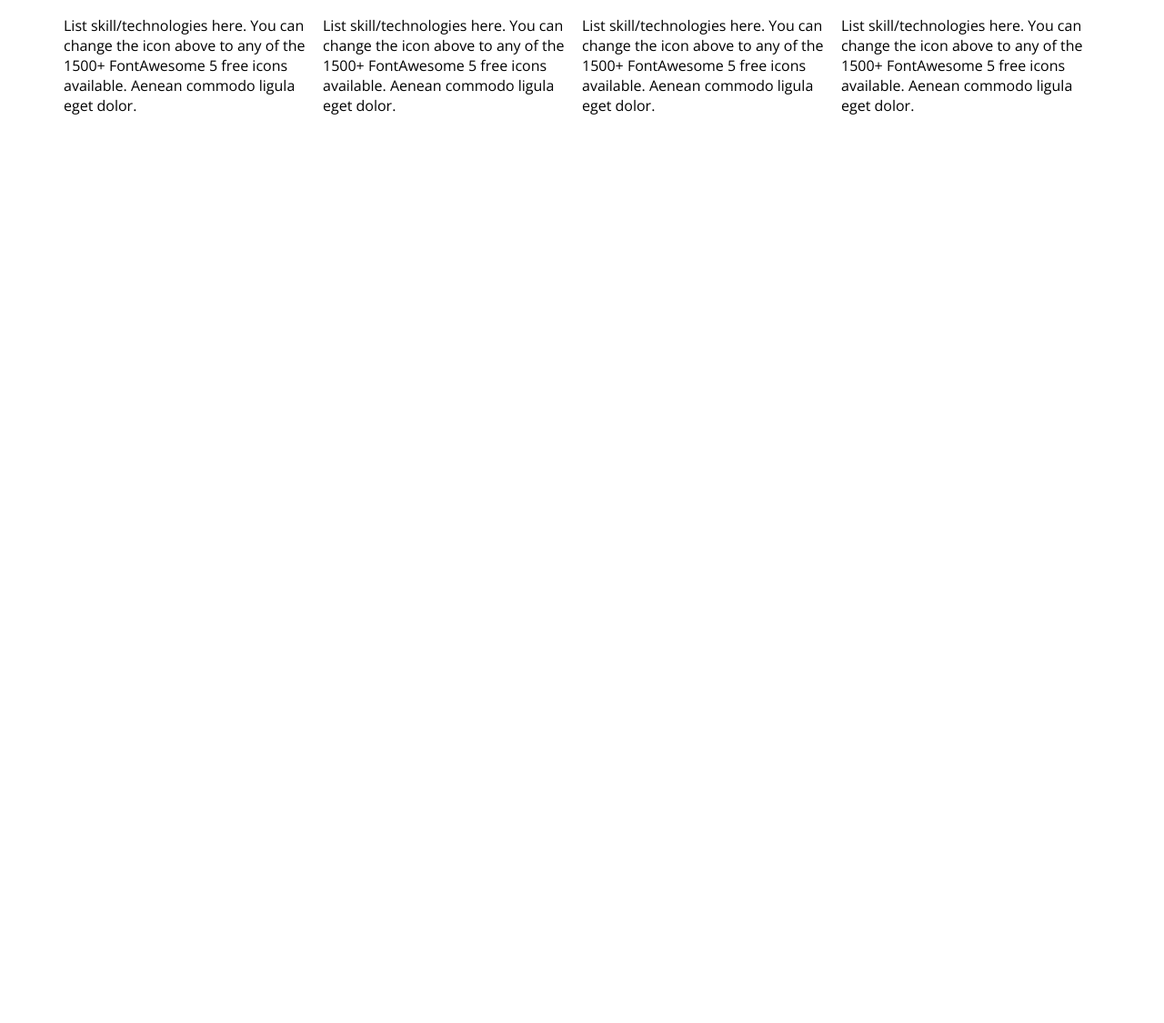
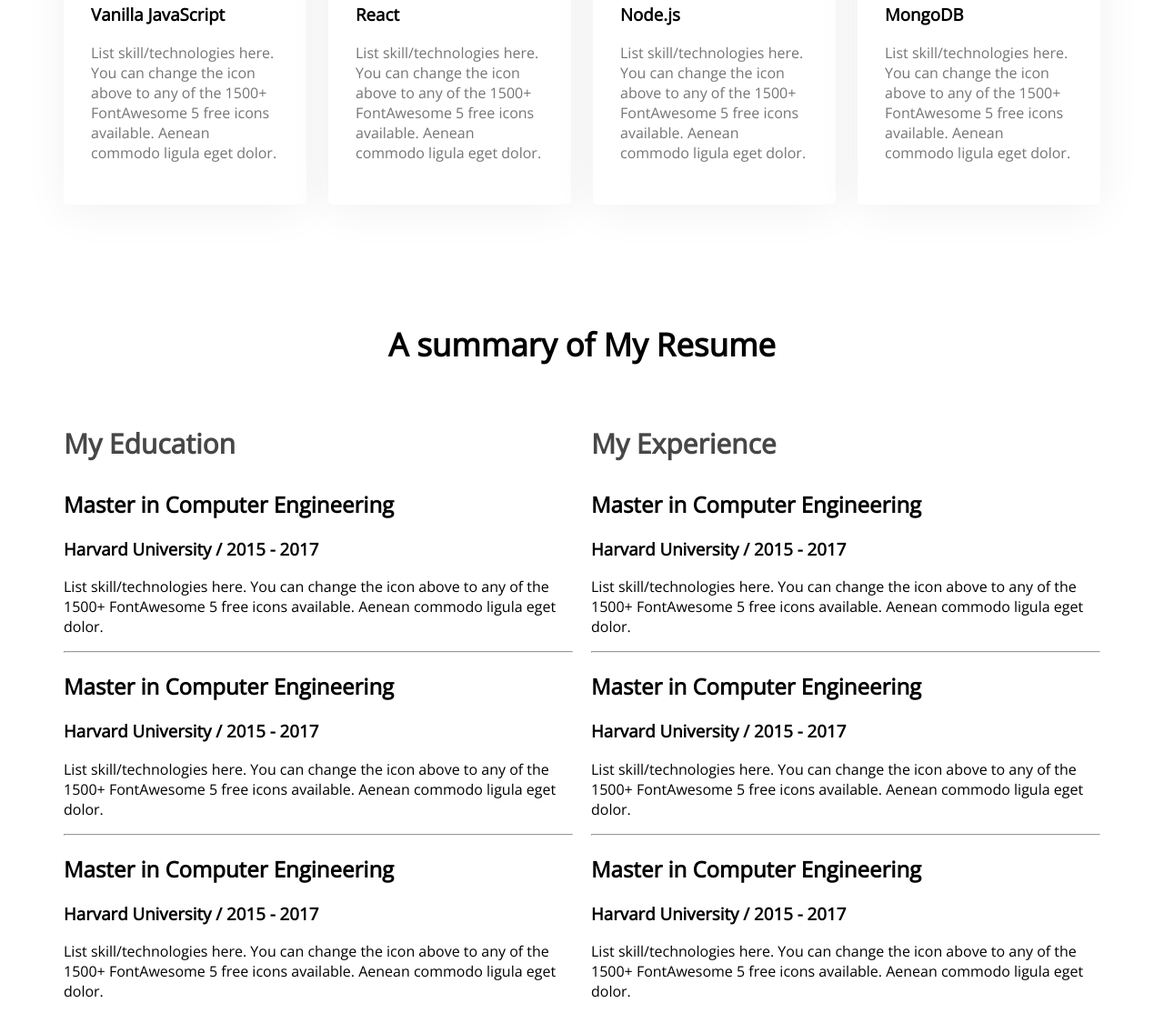
Before and after one commit to Mahmudul-1106/web-developer-portfolio, a plain HTML site: page index.html in a window 1280 px wide. Shown: the part 1990-3115 px from the top of the page at 91% size. Before the commit the page ends 2141 px from the top, so only its background shows below. Drawn offline with nearby package versions, Linux system fonts and the light colour scheme.

Commit message:
resume section added

```diff
--- a/index.html
+++ b/index.html
@@ -25,9 +25,10 @@
         </nav>
         <div class="banner">
             <div class="banner-con">
-                <h3 class="banner-greeting">Hi, I  am</h3>
+                <h3 class="banner-greeting">Hi, I am</h3>
                 <h1 class="banner-titel">Mary Hardy</h1>
-                <p>Shot what able cold new see hold.Friendly as an betrayed formerly he. Morning because as to society behaved moments.</p>
+                <p>Shot what able cold new see hold.Friendly as an betrayed formerly he. Morning because as to society
+                    behaved moments.</p>
                 <button class="btn-primary">Download CV</button>
                 <button class="btn-primary">Contact</button>
             </div>
@@ -37,7 +38,10 @@
     <main>
         <section class="about">
             <h3 class="section-title">About Me</h3>
-            <p class="section-description">I, m a designer & developer with a passion for web design. I enjoy developing simple, clean and slick websites that provide real value to the end user. Thousands of clients have procured exceptional resulfs while working with me. Delivering work within time and budget which meets clients requirements in our mata.</p>
+            <p class="section-description">I, m a designer & developer with a passion for web design. I enjoy developing
+                simple, clean and slick websites that provide real value to the end user. Thousands of clients have
+                procured exceptional resulfs while working with me. Delivering work within time and budget which meets
+                clients requirements in our mata.</p>
             <div class="about-info-container">
                 <div class="about-info">
                     <h4 class="info-titel">Name:</h4>
@@ -59,32 +63,88 @@
         </section>
 
         <!-- what i do section start-->
-         <section>
+        <section>
             <h3 class="section-title">What I do</h3>
-            <p id="what-i-do-description" class="section-description">I have more than 10 years experience building software for clients all over the world. Below is a quick overview of my main technical skill sets and technologies i use. Want to find out more about my experience? Check out my online resume and project portfolio.</p>
+            <p id="what-i-do-description" class="section-description">I have more than 10 years experience building
+                software for clients all over the world. Below is a quick overview of my main technical skill sets and
+                technologies i use. Want to find out more about my experience? Check out my online resume and project
+                portfolio.</p>
             <div class="skill-container">
                 <div class="skill">
                     <img src="images/icons/js.png" alt="">
                     <h3 class="skill-title">Vanilla JavaScript</h3>
-                    <p class="skill-description">List skill/technologies here. You can change the icon above to any of the 1500+ FontAwesome 5 free icons available. Aenean commodo ligula eget dolor.</p>
+                    <p class="skill-description">List skill/technologies here. You can change the icon above to any of
+                        the 1500+ FontAwesome 5 free icons available. Aenean commodo ligula eget dolor.</p>
                 </div>
                 <div class="skill">
                     <img src="images/icons/react.png" alt="">
                     <h3 class="skill-title">React</h3>
-                    <p class="skill-description">List skill/technologies here. You can change the icon above to any of the 1500+ FontAwesome 5 free icons available. Aenean commodo ligula eget dolor.</p>
+                    <p class="skill-description">List skill/technologies here. You can change the icon above to any of
+                        the 1500+ FontAwesome 5 free icons available. Aenean commodo ligula eget dolor.</p>
                 </div>
                 <div class="skill">
                     <img src="images/icons/nodejs.png" alt="">
                     <h3 class="skill-title">Node.js</h3>
-                    <p class="skill-description">List skill/technologies here. You can change the icon above to any of the 1500+ FontAwesome 5 free icons available. Aenean commodo ligula eget dolor.</p>
+                    <p class="skill-description">List skill/technologies here. You can change the icon above to any of
+                        the 1500+ FontAwesome 5 free icons available. Aenean commodo ligula eget dolor.</p>
                 </div>
                 <div class="skill">
                     <img src="images/icons/mongo.png" alt="">
                     <h3 class="skill-title">MongoDB</h3>
-                    <p class="skill-description">List skill/technologies here. You can change the icon above to any of the 1500+ FontAwesome 5 free icons available. Aenean commodo ligula eget dolor.</p>
+                    <p class="skill-description">List skill/technologies here. You can change the icon above to any of
+                        the 1500+ FontAwesome 5 free icons available. Aenean commodo ligula eget dolor.</p>
                 </div>
             </div>
-         </section>
+        </section>
+
+        <!-- resume section -->
+        <section>
+            <h3 class="section-title">A summary of My Resume</h3>
+            <div class="resume-container">
+                <div class="resume-colume">
+                    <h3 class="resume-colume-title">My Education</h3>
+
+                    <div class="resume-item">
+                        <h2 class="resume-item-title">Master in Computer Engineering</h2>
+                        <h3 class="resume-item-institute">Harvard University / 2015 - 2017</h3>
+                        <p class="resume-item-description">List skill/technologies here. You can change the icon above to any of the 1500+ FontAwesome 5 free icons available. Aenean commodo ligula eget dolor.</p>
+                    </div>
+                    <hr>
+                    <div class="resume-item">
+                        <h2 class="resume-item-title">Master in Computer Engineering</h2>
+                        <h3 class="resume-item-institute">Harvard University / 2015 - 2017</h3>
+                        <p class="resume-item-description">List skill/technologies here. You can change the icon above to any of the 1500+ FontAwesome 5 free icons available. Aenean commodo ligula eget dolor.</p>
+                    </div>
+                    <hr>
+                    <div class="resume-item">
+                        <h2 class="resume-item-title">Master in Computer Engineering</h2>
+                        <h3 class="resume-item-institute">Harvard University / 2015 - 2017</h3>
+                        <p class="resume-item-description">List skill/technologies here. You can change the icon above to any of the 1500+ FontAwesome 5 free icons available. Aenean commodo ligula eget dolor.</p>
+                    </div>
+
+                </div>
+                <div class="resume-colume">
+                    <h3 class="resume-colume-title">My Experience</h3>
+                    <div class="resume-item">
+                        <h2 class="resume-item-title">Master in Computer Engineering</h2>
+                        <h3 class="resume-item-institute">Harvard University / 2015 - 2017</h3>
+                        <p class="resume-item-description">List skill/technologies here. You can change the icon above to any of the 1500+ FontAwesome 5 free icons available. Aenean commodo ligula eget dolor.</p>
+                    </div>
+                    <hr>
+                    <div class="resume-item">
+                        <h2 class="resume-item-title">Master in Computer Engineering</h2>
+                        <h3 class="resume-item-institute">Harvard University / 2015 - 2017</h3>
+                        <p class="resume-item-description">List skill/technologies here. You can change the icon above to any of the 1500+ FontAwesome 5 free icons available. Aenean commodo ligula eget dolor.</p>
+                    </div>
+                    <hr>
+                    <div class="resume-item">
+                        <h2 class="resume-item-title">Master in Computer Engineering</h2>
+                        <h3 class="resume-item-institute">Harvard University / 2015 - 2017</h3>
+                        <p class="resume-item-description">List skill/technologies here. You can change the icon above to any of the 1500+ FontAwesome 5 free icons available. Aenean commodo ligula eget dolor.</p>
+                    </div>
+                </div>
+            </div>
+        </section>
 
     </main>
     <footer>
--- a/styles/portfolio.css
+++ b/styles/portfolio.css
@@ -29,11 +29,12 @@ body {
     font-weight: 700;
 }
 
-.section-description{
+.section-description {
     color: var(#757575);
-text-align: center;
-font-size: 18px;
-line-height: 30px; /* 166.667% */
+    text-align: center;
+    font-size: 18px;
+    line-height: 30px;
+    /* 166.667% */
 }
 
 /* nav related styles */
@@ -108,9 +109,13 @@ nav a {
 
 /* Main section styles */
 
-main{
+main {
     max-width: 1140px;
     margin: 0 auto;
+}
+
+main section {
+    margin-top: 130px;
 }
 
 /* about section styles */
@@ -121,18 +126,45 @@ main{
     margin: 130px 0;
 }
 
-.about-info-container{
+.about-info-container {
     display: flex;
     justify-content: space-around;
 }
 
-.about-info{
+.about-info {
     text-align: center;
 }
-#what-i-do-description{
+
+/* skill related styles */
+#what-i-do-description {
     padding: 30px 150px;
 }
 
-.skill-container{
+.skill-container {
     display: flex;
+    gap: 24px;
 }
+
+.skill {
+    padding: 30px;
+    border-radius: 5px;
+    background: #FFF;
+    box-shadow: 0px 6px 50px 0px rgba(0, 0, 0, 0.06);
+}
+
+.skill-description {
+    color: #757575;
+    text-align: left;
+}
+
+/* resume section styles */
+.resume-colume-title {
+    color: #474747;
+    font-size: 30px;
+    font-weight: 700;
+}
+
+.resume-container{
+    display: flex;
+    gap: 20px;
+}
```
